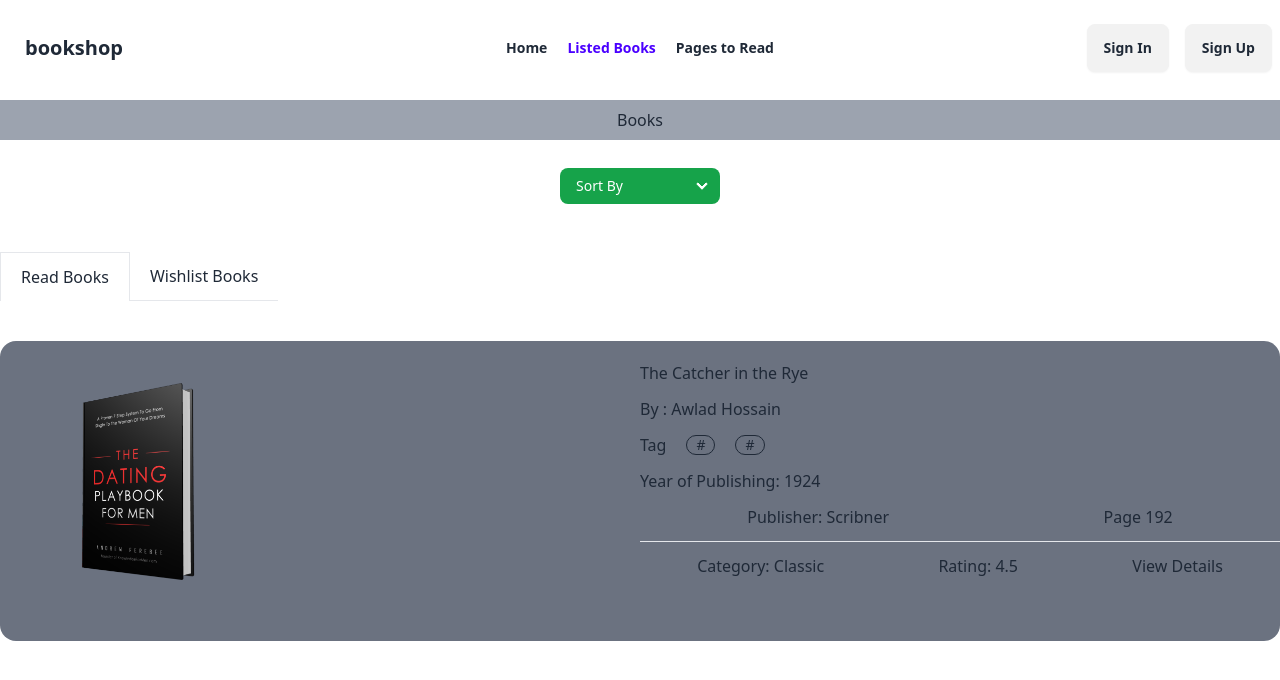
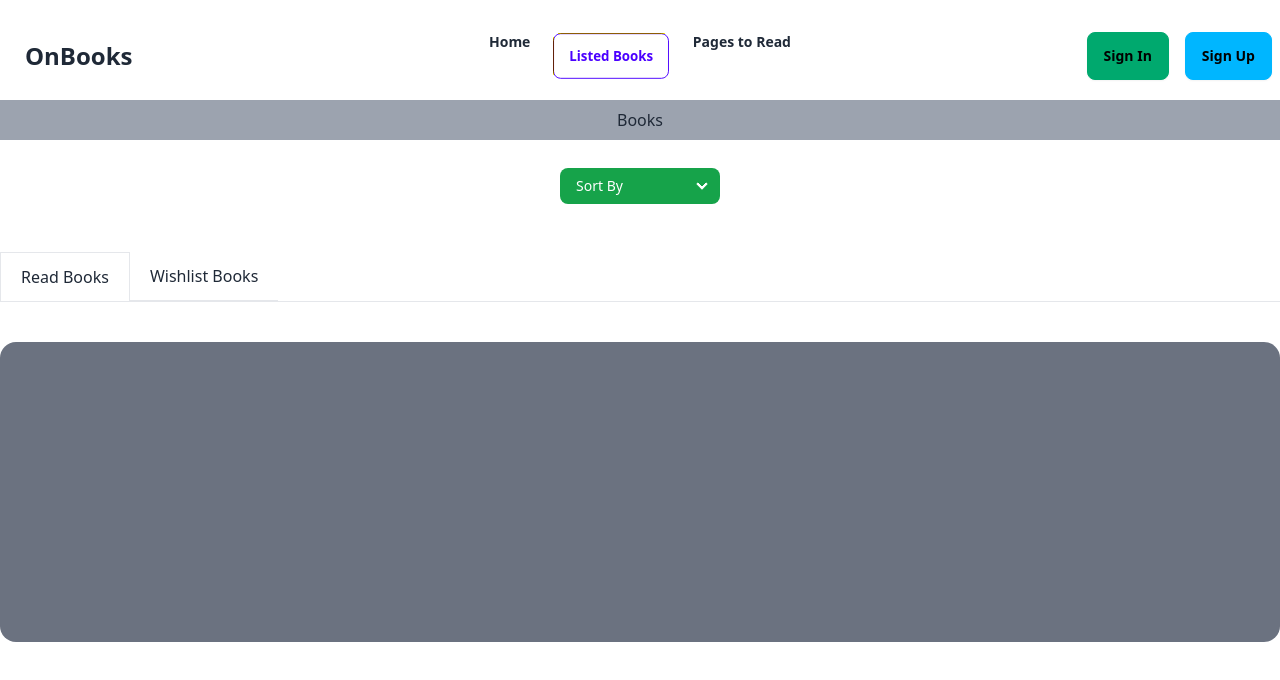
Before and after one commit to saagor16/B9A8-bookvibe, a React (Vite) app: page /listedbook in a window 1280 px wide. Shown: the top 680 px of the page. Built offline with nearby package versions, Linux system fonts and the light colour scheme.

Commit message:
website disine

```diff
--- a/package.json
+++ b/package.json
@@ -12,6 +12,7 @@
   "dependencies": {
     "react": "^18.2.0",
     "react-dom": "^18.2.0",
+    "react-hot-toast": "^2.4.1",
     "react-icons": "^5.0.1",
     "react-router-dom": "^6.22.3",
     "recharts": "^2.12.3"
--- /dev/null
+++ b/src/JS/card.js
@@ -0,0 +1,19 @@
+import toast from 'react-hot-toast'
+export const getCards = () => {
+    let cards = []
+    const storedCards = localStorage.getItem('blogs')
+    if (storedCards) {
+      cards = JSON.parse(storedCards)
+    }
+    return cards
+}
+export const saveCard = card => {
+    let cards = getCards()
+    const isExist = cards.find(b => b.id === card.id)
+    if (isExist) {
+      return toast.error('Already Bookmarked!')
+    }
+    cards.push(card)
+    localStorage.setItem('cards', JSON.stringify(cards))
+    toast.success('Blog Bookmarked Successfully!')
+  }
--- a/src/layout/Navbar.jsx
+++ b/src/layout/Navbar.jsx
@@ -29,7 +29,7 @@ const Navbar = () => {
               <NavLink
                 to="/"
                 className={({ isActive }) =>
-                  isActive ? "text-primary font-bold" : "font-bold"
+                  isActive ? "text-primary font-bold btn" : "font-bold"
                 }
               >
                 Home
@@ -45,23 +45,25 @@ const Navbar = () => {
               <NavLink
                 to="/pagesread"
                 className={({ isActive }) =>
-                  isActive ? "text-primary font-bold" : "font-bold"
+                  isActive ? "text-primary font-bold " : "font-bold"
                 }
               >
                 Pages to Read
               </NavLink>
             </ul>
           </div>
-          <Link to="/" className="btn btn-ghost text-xl">
-            bookshop
+          <Link to="/" className="btn btn-ghost text-lg lg:text-2xl">
+          OnBooks
           </Link>
         </div>
         <div className="navbar-center hidden lg:flex">
-          <ul className="menu menu-horizontal px-1 gap-5">
+          <ul className="menu menu-horizontal px-1 gap-5 text-center">
             <NavLink
               to="/"
               className={({ isActive }) =>
-                isActive ? "text-primary font-bold" : "font-bold"
+                isActive
+                  ? "text-primary font-bold btn btn-outline "
+                  : "font-bold"
               }
             >
               Home
@@ -69,7 +71,9 @@ const Navbar = () => {
             <NavLink
               to="/listedbook"
               className={({ isActive }) =>
-                isActive ? "text-primary font-bold " : "font-bold"
+                isActive
+                  ? "text-primary font-bold btn btn-outline "
+                  : "font-bold"
               }
             >
               Listed Books
@@ -77,16 +81,18 @@ const Navbar = () => {
             <NavLink
               to="/pagesread"
               className={({ isActive }) =>
-                isActive ? "text-primary font-bold" : "font-bold"
+                isActive
+                  ? "text-primary font-bold btn btn-outline "
+                  : "font-bold"
               }
             >
               Pages to Read
             </NavLink>
           </ul>
         </div>
-        <div className="navbar-end gap-4">
-          <a className="btn">Sign In</a>
-          <a className="btn">Sign Up</a>
+        <div className="navbar-end lg:gap-4 gap-1 ">
+          <button className="btn btn-success">Sign In</button>
+          <button className="btn btn-info">Sign Up</button>
         </div>
       </div>
     </div>
--- a/src/main.jsx
+++ b/src/main.jsx
@@ -11,6 +11,7 @@ import Fixed from './fixed/Fixed';
 import Single from './section/Single';
 import Read from './pages/Read';
 import Wishlist from './pages/Wishlist';
+import { Toaster } from 'react-hot-toast'
 const router = createBrowserRouter([
   {
     path: "/",
@@ -55,6 +56,8 @@ const router = createBrowserRouter([
 ]);
 ReactDOM.createRoot(document.getElementById('root')).render(
   <React.StrictMode>
+
     <RouterProvider router={router} />
+    <Toaster />
   </React.StrictMode>,
 )
--- a/src/pages/Home.jsx
+++ b/src/pages/Home.jsx
@@ -15,6 +15,9 @@ const Home = () => {
       <div className="mt-10">
         <Banner></Banner>
       </div>
+      <div className="text-center mt-5 text-4xl font-bold">
+        <h5>Books</h5>
+      </div>
       <div className="mt-10">
         <div className="grid grid-cols-1 lg:grid-cols-3 gap-8">
           {book.map((card) => (
--- a/src/pages/Read.jsx
+++ b/src/pages/Read.jsx
@@ -1,40 +1,26 @@
-const Read = () => {
+import { useEffect, useState } from "react";
+import { getCards } from "../JS/card";
+import New from "../section/New";
+
+function Read() {
+
+  const [cards, setCards] = useState([]);
+  useEffect(() => {
+    const savedCards = getCards();
+    setCards(savedCards);
+  }, []);
+
+
+
   return (
     <div>
-      <div className="grid grid-cols-1 lg:grid-cols-2 mt-10     w-full bg-gray-500 lg:h-[300px] rounded-2xl h-full">
-        <div>
-          <img
-            className="h-[200px] mt-10 ml-14 lg:w-[25%]"
-            src="../../public/banner.png"
-            alt=""
-          />
-        </div>
-        <div className="space-y-3 mb-5 mt-5">
-          <h3>The Catcher in the Rye</h3>
-          <p>By : Awlad Hossain</p>
-          <div className="flex gap-5 items-center ">
-            <p className="">Tag</p>
-            <p className="badge badge-outline">#</p>
-            <p className="badge badge-outline">#</p>
-
-          </div>
-          <div>
-              <p>Year of Publishing: 1924</p>
-            </div>
-            <div className="flex justify-around">
-              <p>Publisher: Scribner</p>
-              <p>Page 192</p>
-            </div>
-            <hr />
-            <div className="flex justify-around">
-              <p>Category: Classic</p>
-              <p>Rating: 4.5</p>
-              <p>View Details</p>
-            </div>
-        </div>
+      <div className="grid grid-cols-1 lg:grid-cols-2 mt-10  w-full bg-gray-500 lg:h-[300px] rounded-2xl h-full">
+        {cards.map((card) => (
+          <New  key={card.id} card={card}></New>
+        ))}
       </div>
     </div>
   );
-};
+}
 
 export default Read;
--- a/src/section/Banner.jsx
+++ b/src/section/Banner.jsx
@@ -2,18 +2,19 @@ import bannerImg from "../../public/banner.png";
 const Banner = () => {
   return (
     <div>
-      <div className="hero h-[720px] bg-base-200">
+      <div className="hero h-full lg:h-[720px] bg-base-200">
         <div className="hero-content flex-col lg:flex-row-reverse lg:gap-44 gap-16">
           <img
             src={bannerImg}
             className="max-w-sm rounded-lg shadow-2xl"
           />
-          <div>
-            <h1 className="text-5xl font-bold">Box Office News!</h1>
+          <div className="lg:space-y-6 ">
+            <h1 className="text-5xl font-bold">On Books News!</h1>
             <p className="py-6">
+            Knowing where to buy books can be challenging. So, here are the best book review sites to help you avoid buying books that  regret reading.
             Books to freshen up your bookshelf
             </p>
-            <button className="btn btn-primary">View The List</button>
+            <button className="btn btn-success">View The List</button>
           </div>
         </div>
       </div>
--- a/src/section/Card.jsx
+++ b/src/section/Card.jsx
@@ -4,7 +4,7 @@ import { Link } from "react-router-dom";
 const Card = ({card}) => {
   return (
     <div>
-      <Link  to={`/single/${card.id}`} className="card w-96 h-[620px] bg-base-100 shadow-xl rounded-xl ">
+      <Link  to={`/single/${card.id}`} className="card  w-[420px] h-[620px] bg-base-100 shadow-xl rounded-xl mx-auto">
         <div className="mx-8 mb-5 space-y-5">
           <figure className="px-10 pt-10">
             <img
@@ -13,11 +13,11 @@ const Card = ({card}) => {
               className="rounded-xl h-[320px]"
             />
           </figure>
-          <div className="flex gap-5">
+          <div className="flex gap-5 text-[#23BE0A]">
             <p className="badge badge-outline">{card.tags[0]}</p>
             <p className="badge badge-outline">{card.tags[1]}</p>
           </div>
-          <h4>{card.bookName}</h4>
+          <h4 className="font-bold text-2xl">{card.bookName}</h4>
           <p>By : {card.bookName}</p>
           <hr />
           <div className="flex justify-between">
--- a/src/section/Listed.jsx
+++ b/src/section/Listed.jsx
@@ -25,7 +25,7 @@ const Listed = () => {
             >
               <span>Wishlist Books</span>
             </Link>
-            </div>
+            </div><hr />
             <Outlet></Outlet>
         </div>
     );
--- /dev/null
+++ b/src/section/New.jsx
@@ -0,0 +1,40 @@
+
+const New = (card) => {
+    return (
+        <div>
+             <div>
+          <img
+            className="h-[200px] mt-10 ml-14 lg:w-[25%]"
+            src="../../public/banner.png"
+            alt=""
+          />
+        </div>
+        <div className="space-y-3 mb-5 mt-5">
+          <h3>{card.author
+}</h3>
+          <p>By : Awlad Hossain</p>
+          <div className="flex gap-5 items-center ">
+            <p className="">Tag</p>
+            <p className="badge badge-outline">#</p>
+            <p className="badge badge-outline">#</p>
+
+          </div>
+          <div>
+              <p>Year of Publishing: 1924</p>
+            </div>
+            <div className="flex justify-around">
+              <p>Publisher: Scribner</p>
+              <p>Page 192</p>
+            </div>
+            <hr />
+            <div className="flex justify-around">
+              <p>Category: Classic</p>
+              <p>Rating: 4.5</p>
+              <p>View Details</p>
+            </div>
+        </div>
+        </div>
+    );
+};
+
+export default New;
```
Also changed, not shown: src/section/Single.jsx (+22 -18 lines), src/Banner/Banner.jsx (deleted), 1 other file (tests, documents, lock files or other folders).
